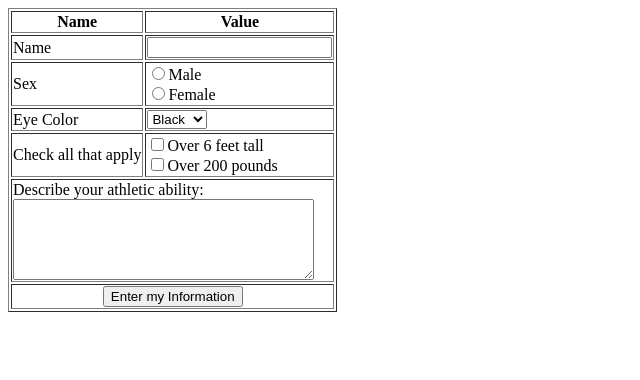
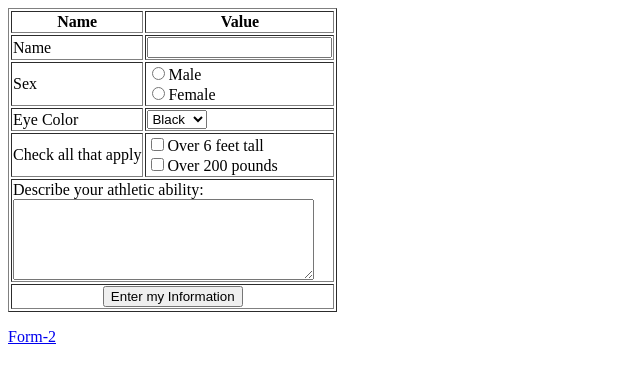
Before and after one commit to Jacksparrow734116/Day-12, a plain HTML site: page index.html in a window 1280 px wide. Shown: the full height of the page, 0-640 px from the left. Drawn offline with Linux system fonts and the light colour scheme.

Commit message:
Update index.html

```diff
--- a/index.html
+++ b/index.html
@@ -51,5 +51,6 @@
 
         </table>
         </form>
+        <a href="form2.html">Form-2</a>
     </body>
 </html>
```
